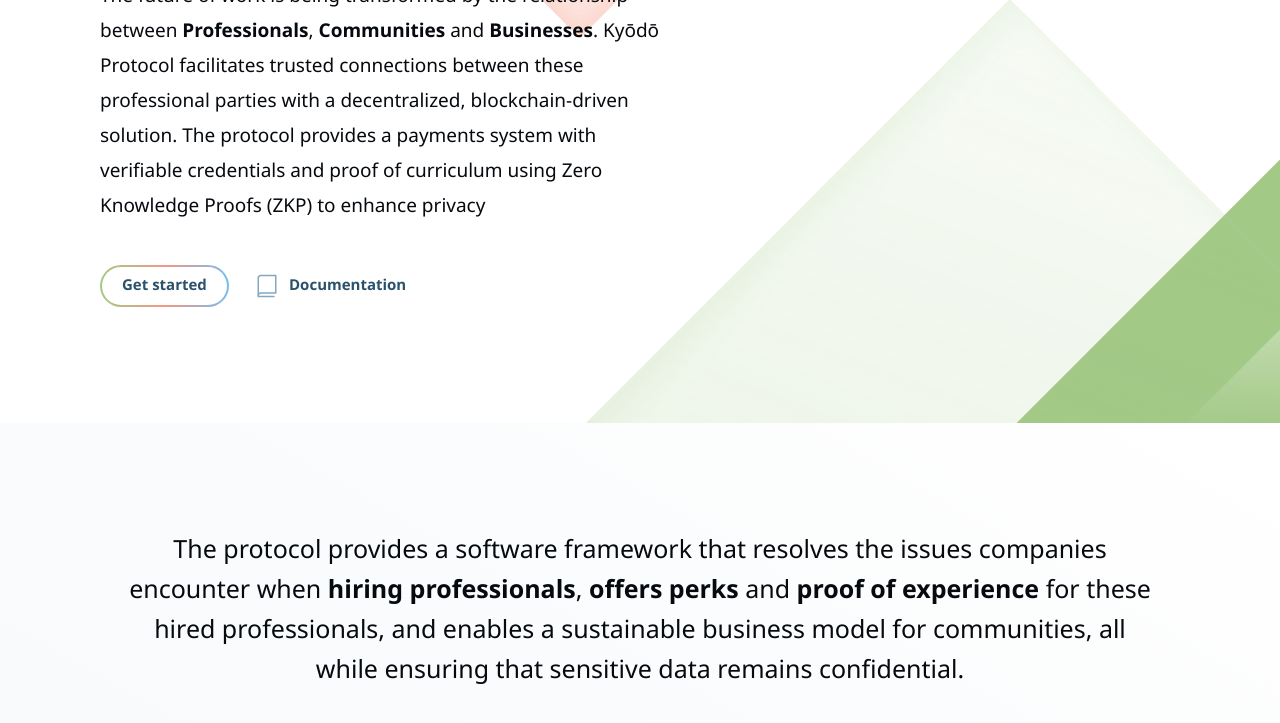
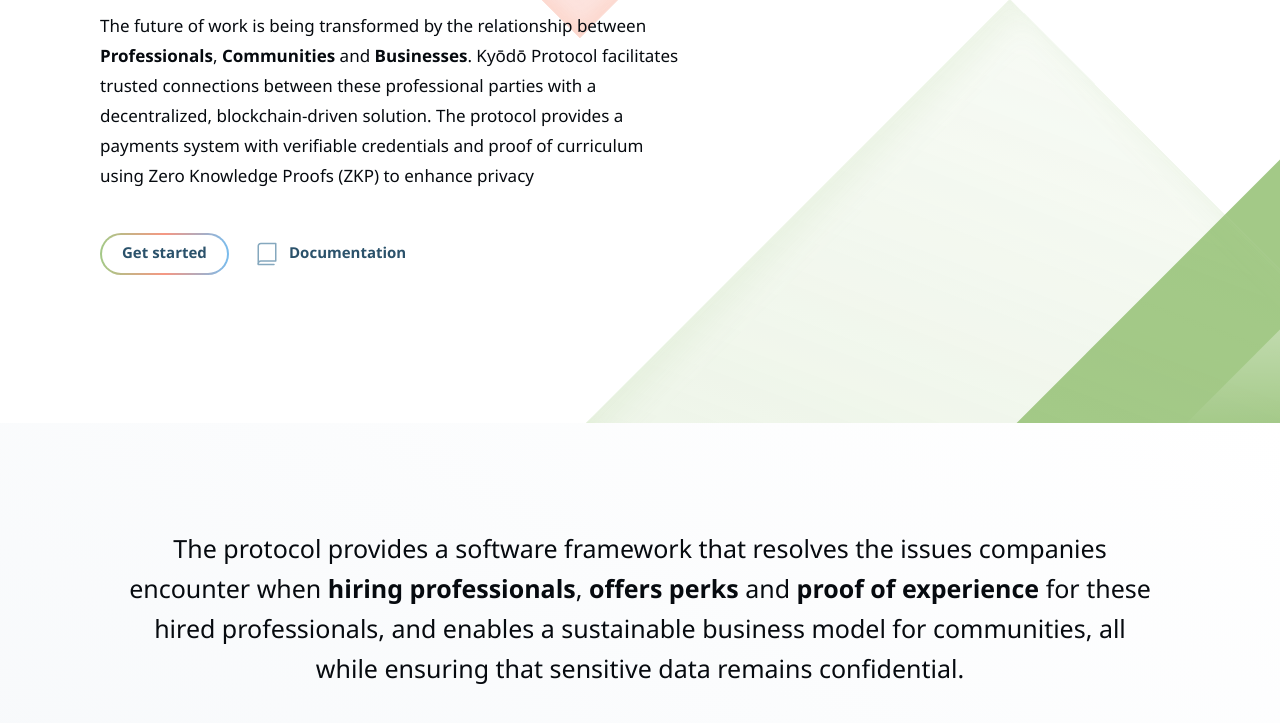
Before and after one commit to w3b3d3v/kyodo-protocol-website, a plain HTML site: page index.html in a window 1280 px wide. Shown: the part 377-1100 px from the top of the page. Drawn offline with nearby package versions, Linux system fonts and the light colour scheme; a small style sheet from the web is missing.

Commit message:
style: improvement on main banner texts

```diff
--- a/stylesheet/home/_main-banner.scss
+++ b/stylesheet/home/_main-banner.scss
@@ -44,6 +44,11 @@
     @media only screen and (max-width: 800px) {
       width: 100%;
     }
+  }
+
+  p {
+    font-size: $font-medium-3;
+    line-height: 30px;
   }
 }
 
```
Also changed, not shown: public/stylesheet/main.css, 1 other file.
